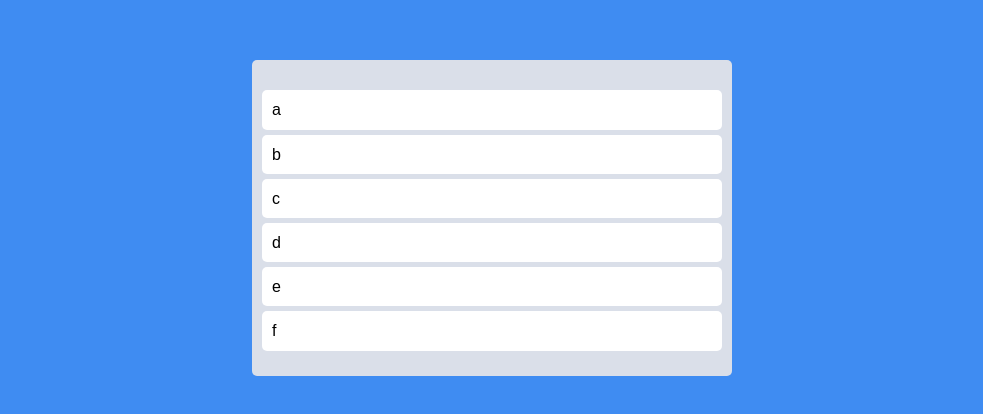
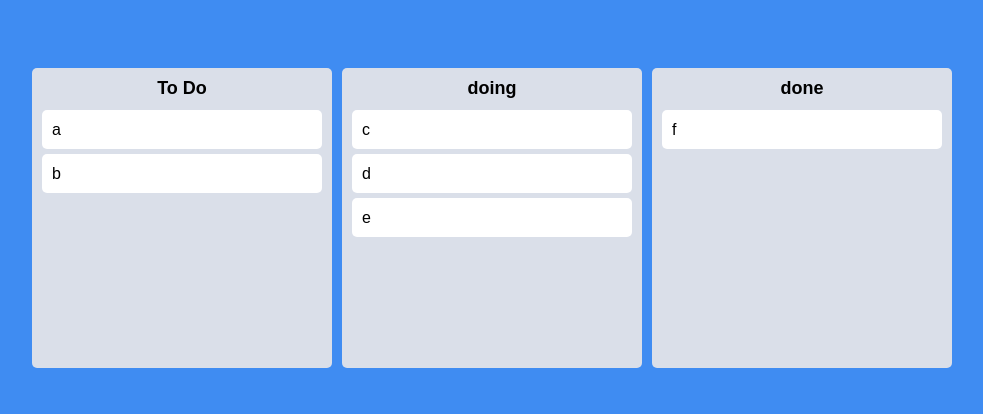
Before and after one commit to yerinirey/toDo-TS, a React (Create React App) app: page / in a window 1280 px wide. Shown: the part 182-596 px from the top of the page, without its empty margins (148-1131 px from the left). Built offline with nearby package versions, Linux system fonts and the light colour scheme.

Commit message:
7.9 Same Board Movement

```diff
--- a/src/App.tsx
+++ b/src/App.tsx
@@ -1,87 +1,51 @@
-import React from "react";
-import {
-  DragDropContext,
-  Draggable,
-  DropResult,
-  Droppable,
-} from "react-beautiful-dnd";
+import { DragDropContext, DropResult } from "react-beautiful-dnd";
 import { useRecoilState } from "recoil";
 import styled from "styled-components";
 import { toDoState } from "./atoms";
+import Board from "./Components/Board";
 
 const Wrapper = styled.div`
   display: flex;
-  max-width: 480px;
-  width: 100%;
+  width: 100vw;
   margin: 0 auto;
   justify-content: center;
   align-items: center;
   height: 100vh;
 `;
 const Boards = styled.div`
-  display: grid;
+  display: flex;
+  justify-content: center;
+  align-items: flex-start;
+  gap: 10px;
   width: 100%;
-  grid-template-columns: repeat(1, 1fr);
-`;
-
-const Board = styled.div`
-  padding: 20px 10px;
-  padding-top: 30px;
-  border-radius: 5px;
-  background-color: ${(props) => props.theme.boardColor};
-  min-height: 200px;
-`;
-
-const Card = styled.div`
-  border-radius: 5px;
-  padding: 10px 10px;
-  background-color: ${(props) => props.theme.cardColor};
-  margin-bottom: 5px;
 `;
 
 function App() {
   const [toDos, setToDos] = useRecoilState(toDoState);
-  const onDragEnd = ({ draggableId, destination, source }: DropResult) => {
+  const onDragEnd = (info: DropResult) => {
+    console.log(info);
+    const { destination, draggableId, source } = info;
     if (!destination) return;
-    setToDos((oldToDos) => {
-      const toDosCopy = [...oldToDos];
-      // 1) Delete Item on source.index
-      console.log("Delete item on ", source.index);
-      console.log(toDosCopy);
-      toDosCopy.splice(source.index, 1);
-      console.log("Deleted");
-      console.log(toDosCopy);
-      // 2) Put Back the Item on the destination.index
-      console.log("Put back ", draggableId, "on ", destination.index);
-      toDosCopy.splice(destination?.index, 0, draggableId);
-      console.log(toDosCopy);
-      return toDosCopy;
-    });
+    if (destination.droppableId === source.droppableId) {
+      // same board movement
+      setToDos((allBoards) => {
+        const boardCopy = [...allBoards[source.droppableId]];
+        boardCopy.splice(source.index, 1);
+        boardCopy.splice(destination?.index, 0, draggableId);
+        return {
+          ...allBoards,
+          [source.droppableId]: boardCopy,
+        };
+      });
+    }
   };
   return (
     <DragDropContext onDragEnd={onDragEnd}>
       <Wrapper>
         <Boards>
-          <Droppable droppableId="one">
-            {(magic) => (
-              <Board ref={magic.innerRef} {...magic.droppableProps}>
-                {toDos.map((toDo, index) => (
-                  <Draggable key={toDo} draggableId={toDo} index={index}>
-                    {(magic) => (
-                      <Card
-                        ref={magic.innerRef}
-                        {...magic.draggableProps}
-                        {...magic.dragHandleProps}
-                      >
-                        {toDo}
-                      </Card>
-                    )}
-                  </Draggable>
-                ))}
-                {magic.placeholder}
-              </Board>
-            )}
-          </Droppable>
+          {Object.keys(toDos).map((boardId) => (
+            <Board boardId={boardId} key={boardId} toDos={toDos[boardId]} />
+          ))}
         </Boards>
       </Wrapper>
     </DragDropContext>
--- /dev/null
+++ b/src/Components/Board.tsx
@@ -0,0 +1,44 @@
+import { Droppable } from "react-beautiful-dnd";
+import DraggableCard from "./DraggableCard";
+import styled from "styled-components";
+
+const Wrapper = styled.div`
+  width: 300px;
+  padding: 20px 10px;
+  padding-top: 10px;
+  border-radius: 5px;
+  background-color: ${(props) => props.theme.boardColor};
+  min-height: 300px;
+`;
+
+const Title = styled.h2`
+  text-align: center;
+  font-weight: 600;
+  margin-bottom: 10px;
+  font-size: 18px;
+`;
+
+interface IBoardProps {
+  toDos: string[];
+  boardId: string;
+}
+
+function Board({ toDos, boardId }: IBoardProps) {
+  return (
+    <Wrapper>
+      <Title>{boardId}</Title>
+      <Droppable droppableId={boardId}>
+        {(magic) => (
+          <div ref={magic.innerRef} {...magic.droppableProps}>
+            {toDos.map((toDo, index) => (
+              <DraggableCard key={toDo} index={index} toDo={toDo} />
+            ))}
+            {magic.placeholder}
+          </div>
+        )}
+      </Droppable>
+    </Wrapper>
+  );
+}
+
+export default Board;
--- /dev/null
+++ b/src/Components/DraggableCard.tsx
@@ -0,0 +1,34 @@
+import React from "react";
+import { Draggable } from "react-beautiful-dnd";
+import styled from "styled-components";
+
+const Card = styled.div`
+  border-radius: 5px;
+  padding: 10px 10px;
+  background-color: ${(props) => props.theme.cardColor};
+  margin-bottom: 5px;
+`;
+
+interface IDraggableCardProps {
+  toDo: string;
+  index: number;
+}
+
+function DraggableCard({ toDo, index }: IDraggableCardProps) {
+  console.log(toDo, "has been re-rendered.");
+  return (
+    <Draggable key={toDo} draggableId={toDo} index={index}>
+      {(magic) => (
+        <Card
+          ref={magic.innerRef}
+          {...magic.draggableProps}
+          {...magic.dragHandleProps}
+        >
+          {toDo}
+        </Card>
+      )}
+    </Draggable>
+  );
+}
+
+export default React.memo(DraggableCard);
--- a/src/atoms.tsx
+++ b/src/atoms.tsx
@@ -1,6 +1,14 @@
 import { atom, selector } from "recoil";
 
-export const toDoState = atom({
+interface IToDoState {
+  [key: string]: string[];
+}
+
+export const toDoState = atom<IToDoState>({
   key: "toDo",
-  default: ["a", "b", "c", "d", "e", "f"],
+  default: {
+    "To Do": ["a", "b"],
+    doing: ["c", "d", "e"],
+    done: ["f"],
+  },
 });
```
